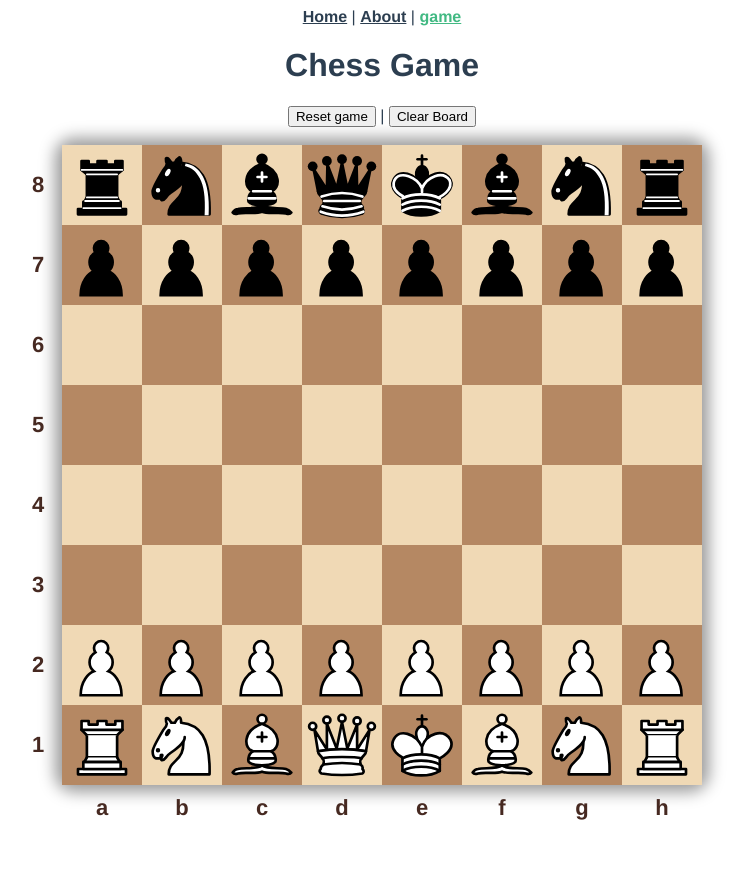
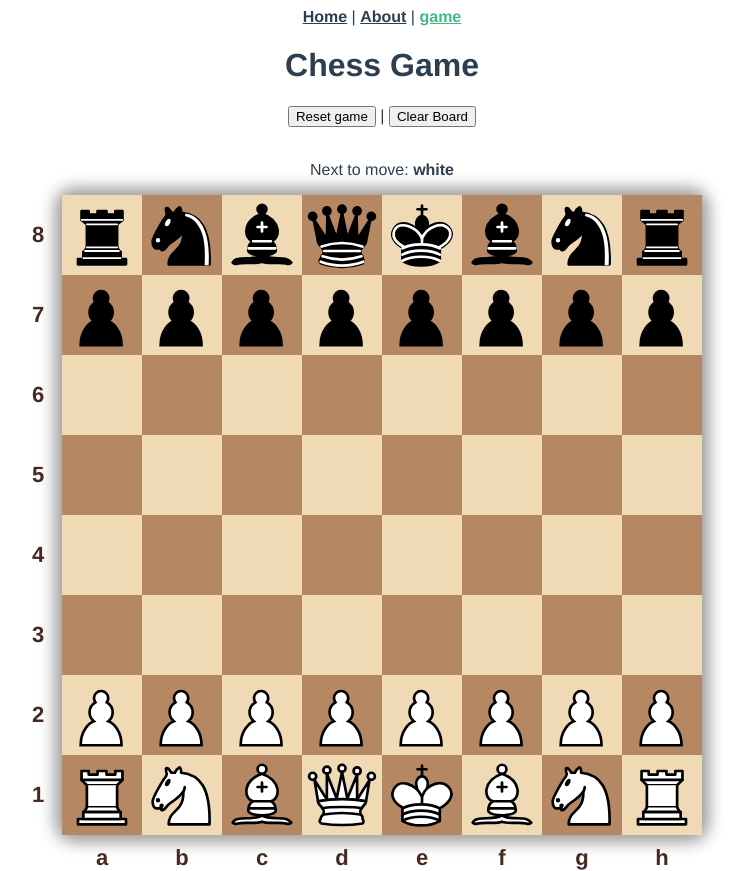
Before and after one commit to coenond/vue-chess, a Vue app: page /game in a window 1280 px wide. Shown: the whole page, without its empty margins (258-1007 px from the left). Before the commit the page ends 821 px from the top, so only its background shows below. Built offline with nearby package versions, Linux system fonts and the light colour scheme.

Commit message:
feature: color movement one-by-one

```diff
--- a/src/components/representation/Board.vue
+++ b/src/components/representation/Board.vue
@@ -1,4 +1,5 @@
 <template>
+  <p>Next to move: <b>{{ nextToMove }}</b></p>
   <div class="board">
     <square v-for='s in allSquares'
       :key='s.name'
@@ -19,6 +20,7 @@ import SquareObj from '@/models/square/Square';
 import State from '@/models/game/State';
 import Square from '@/components/representation/Square.vue';
 import StateBoardHelper from '@/helpers/StateBoardHelper';
+import ColorEnum from '@/models/common/ColorEnum';
 
 export default defineComponent({
   name: 'Board',
@@ -37,6 +39,8 @@ export default defineComponent({
       squareSelected: null as SquareObj | null,
       pieceSelected: null as PieceObj | null,
       latestState: this.state,
+      // TODO: Refactor 'lastMove' when game-move-history is implemented
+      lastMovedColor: ColorEnum.Black,
     }
   },
   watch: {
@@ -48,12 +52,16 @@ export default defineComponent({
     allSquares(): SquareObj[] {
       return SquareObj.all();
     },
+    nextToMove(): ColorEnum {
+      return this.lastMovedColor === ColorEnum.Black ? ColorEnum.White : ColorEnum.Black;
+    }
   },
   methods: {
     squareClicked(clickedSquare: SquareObj) {
       // Move piece if highlighted square is clicked
       if (this.highlights.includes(clickedSquare.name) && !!this.pieceSelected && !!this.squareSelected) {
         this.latestState = this.latestState.movePiece(this.pieceSelected, this.squareSelected, clickedSquare);
+        this.lastMovedColor = this.pieceSelected.color;
         this.resetSelected();
         return;
       }
@@ -65,6 +73,11 @@ export default defineComponent({
       return this.state.pieceOnSquare(square);
     },
     setSelected(piece: PieceObj, square: SquareObj) {
+      if (piece.color === this.lastMovedColor) {
+        this.resetSelected();
+        return;
+      }
+
       this.pieceSelected = piece;
       this.squareSelected = square;
       const generator: MoveGenerator = new MoveGenerator(piece, square, this.latestState);
```
